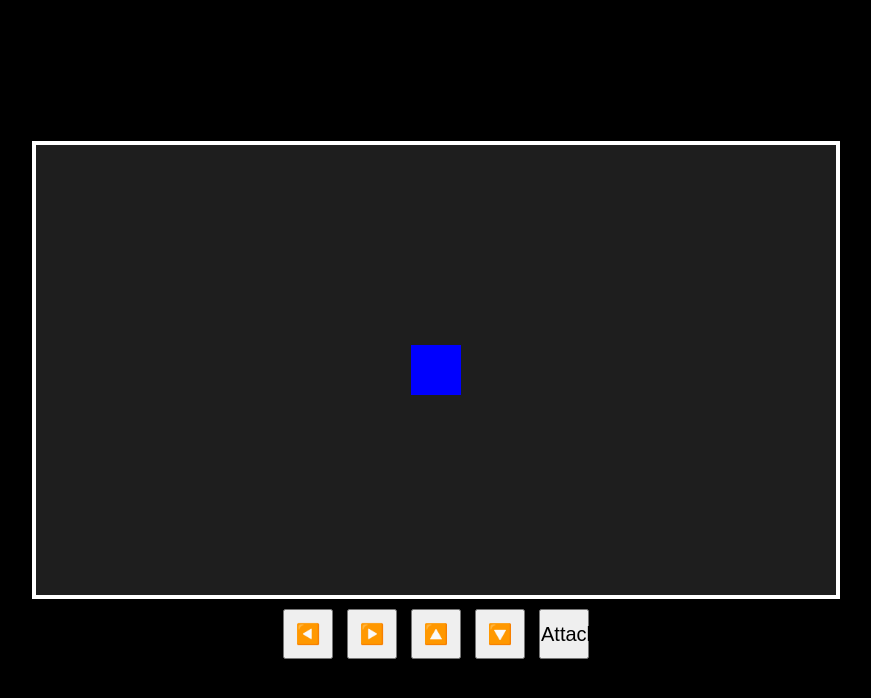
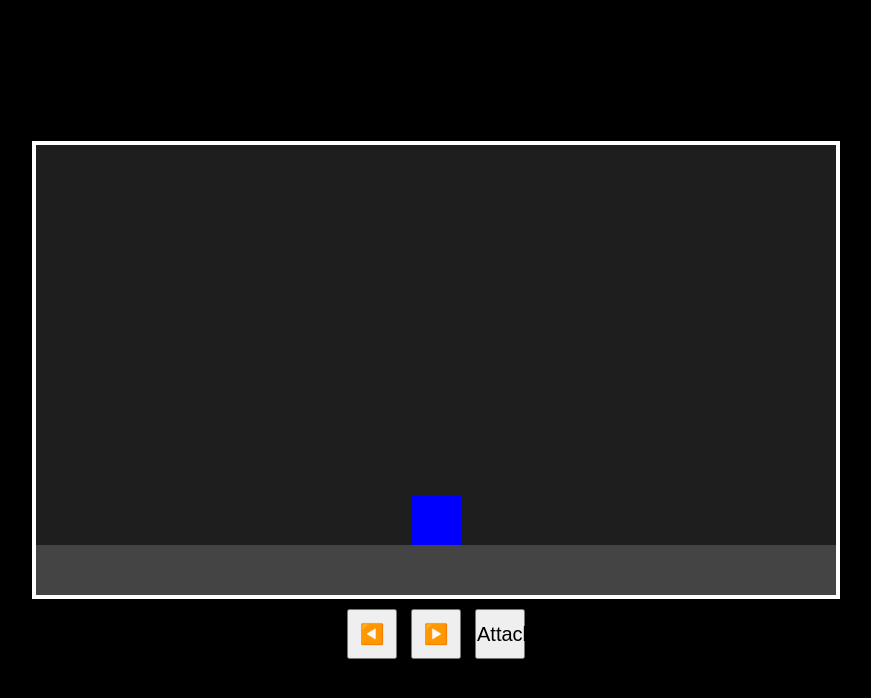
Before and after one commit to Handallr/Gladiator-Arena, a plain HTML site: page index.html in a window 1280 px wide. Shown: the whole page, without its empty margins (204-1075 px from the left). Drawn offline with Linux system fonts and the light colour scheme.

Commit message:
Add files via upload

```diff
--- a/index.html
+++ b/index.html
@@ -2,7 +2,7 @@
 <html lang="en">
 <head>
   <meta charset="UTF-8" />
-  <title>Gladiator Arena - Test</title>
+  <title>Gladiator Arena - Gravity Demo</title>
   <link rel="stylesheet" href="styles/style.css" />
 </head>
 <body>
@@ -11,8 +11,6 @@
     <div id="controls">
       <button id="left">◀️</button>
       <button id="right">▶️</button>
-      <button id="up">🔼</button>
-      <button id="down">🔽</button>
       <button id="attack">Attack</button>
     </div>
   </div>
--- a/scripts/main.js
+++ b/scripts/main.js
@@ -3,7 +3,18 @@ const ctx = canvas.getContext('2d');
 const width = canvas.width;
 const height = canvas.height;
 
-let player = { x: width/2 - 25, y: height/2 - 25, w: 50, h: 50, speed: 3 };
+// Ground level
+const groundY = height - 50; // 50px from bottom
+
+let player = {
+    x: width/2 - 25,
+    y: 0,
+    w: 50,
+    h: 50,
+    speed: 3,
+    vy: 0,
+    gravity: 0.5
+};
 
 let keys = {};
 window.addEventListener('keydown', e => { keys[e.key] = true; });
@@ -13,21 +24,32 @@ document.getElementById('left').addEventListener('mousedown', () => keys['ArrowL
 document.getElementById('left').addEventListener('mouseup', () => keys['ArrowLeft'] = false);
 document.getElementById('right').addEventListener('mousedown', () => keys['ArrowRight'] = true);
 document.getElementById('right').addEventListener('mouseup', () => keys['ArrowRight'] = false);
-document.getElementById('up').addEventListener('mousedown', () => keys['ArrowUp'] = true);
-document.getElementById('up').addEventListener('mouseup', () => keys['ArrowUp'] = false);
-document.getElementById('down').addEventListener('mousedown', () => keys['ArrowDown'] = true);
-document.getElementById('down').addEventListener('mouseup', () => keys['ArrowDown'] = false);
 document.getElementById('attack').addEventListener('click', () => console.log('Attack!'));
 
 function update() {
+    // Horizontal movement
     if (keys['ArrowLeft'] && player.x > 0) player.x -= player.speed;
     if (keys['ArrowRight'] && player.x + player.w < width) player.x += player.speed;
-    if (keys['ArrowUp'] && player.y > 0) player.y -= player.speed;
-    if (keys['ArrowDown'] && player.y + player.h < height) player.y += player.speed;
+
+    // Apply gravity
+    player.vy += player.gravity;
+    player.y += player.vy;
+
+    // Ground collision
+    if (player.y + player.h > groundY) {
+        player.y = groundY - player.h;
+        player.vy = 0;
+    }
 }
 
 function draw() {
     ctx.clearRect(0, 0, width, height);
+
+    // Draw ground
+    ctx.fillStyle = '#444';
+    ctx.fillRect(0, groundY, width, height - groundY);
+
+    // Draw player
     ctx.fillStyle = 'blue';
     ctx.fillRect(player.x, player.y, player.w, player.h);
 }
```
